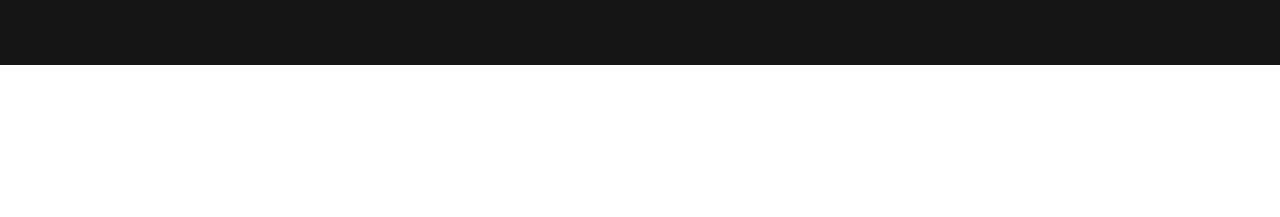
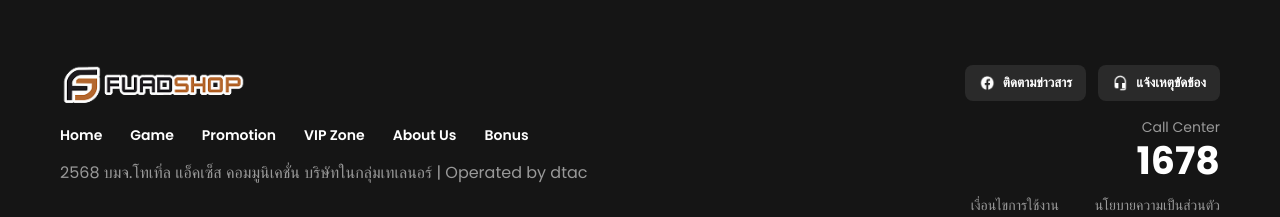
Before and after one commit to KrittidejDev/Game-TopUp, a Next.js app: page / in a window 1280 px wide. Shown: the part 735-952 px from the top of the page. Before the commit the page ends 800 px from the top, so only its background shows below. Built offline with nearby package versions, Linux system fonts and the light colour scheme.

Commit message:
fix: replace footerwidgets comment with Footer component in NavAndFooter

```diff
--- a/src/components/Mainlayouts/NavAndFooter/index.js
+++ b/src/components/Mainlayouts/NavAndFooter/index.js
@@ -8,7 +8,7 @@
     <NavAndFooterStyles>
       <NavbarWidget />
       {children}
-      {/* footerwidgets */}
+      <Footer />
     </NavAndFooterStyles>
   );
 };
```
